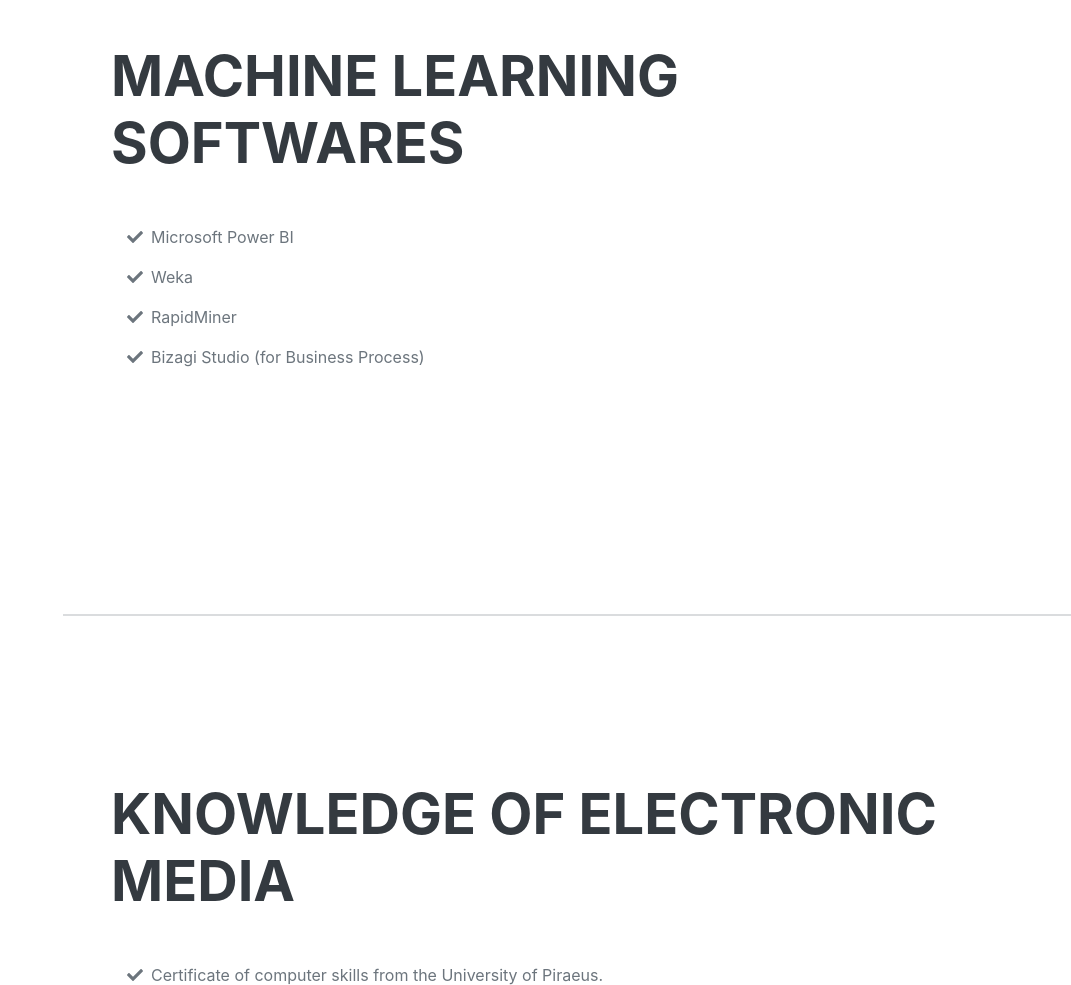
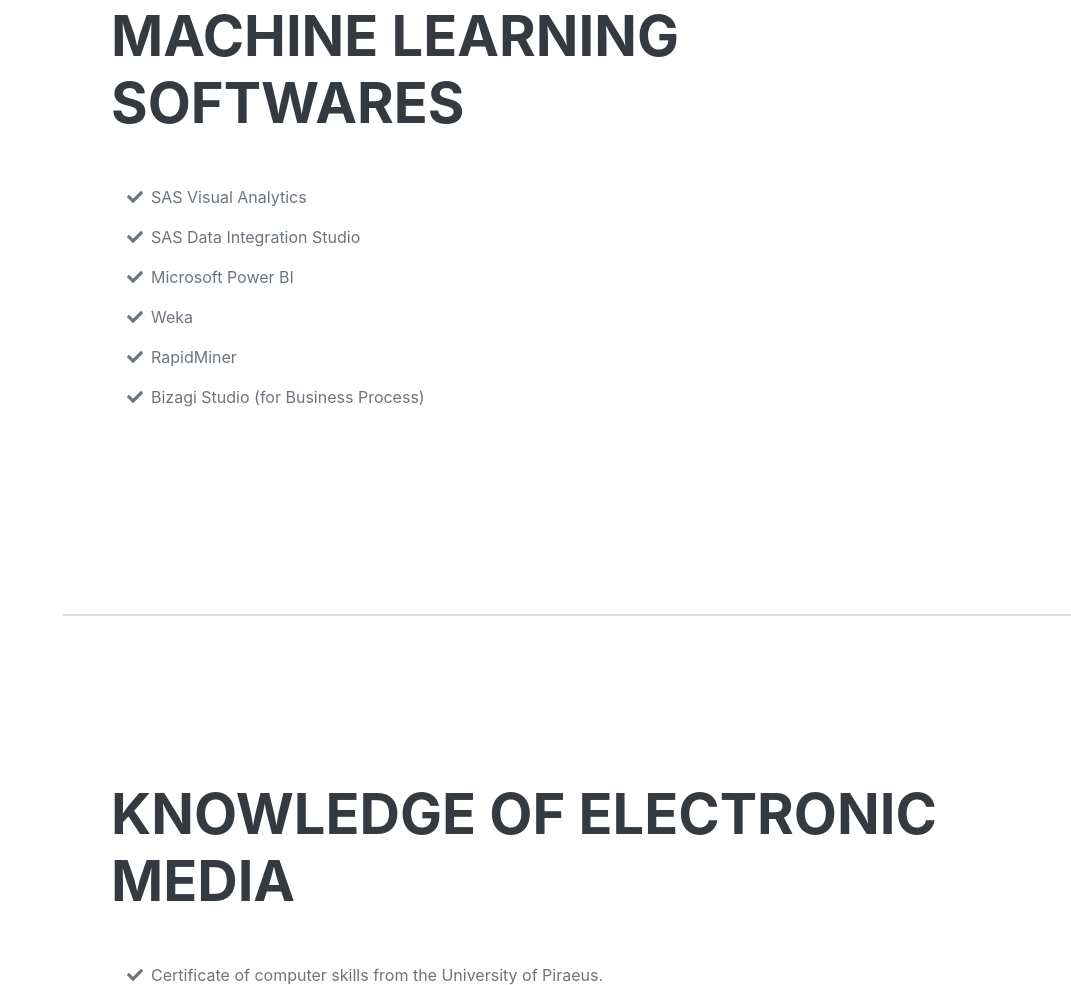
Before and after one commit to Giorgos-Panagiotakopoulos/Giorgos.Github.Io, a plain HTML site: page index.html in a window 1280 px wide. Shown: the part 5416-6401 px from the top of the page, without its empty margins (209-1280 px from the left). Drawn offline with nearby package versions, Linux system fonts and the light colour scheme; a web font is replaced by a local one.

Commit message:
index.html

```diff
--- a/index.html
+++ b/index.html
@@ -298,6 +298,18 @@
                 <div class="resume-section-content">
                     <h2 class="mb-5">Machine Learning Softwares</h2>
                     <ul class="fa-ul mb-0">
+                         <p>
+                        <li>
+                            <span class="fa-li"><i class="fas fa-check"></i></span>
+                            SAS Visual Analytics
+
+                         </p>
+                         <p>
+                        <li>
+                            <span class="fa-li"><i class="fas fa-check"></i></span>
+                            SAS Data Integration Studio
+
+                         </p>
                         <p>
                         <li>
                             <span class="fa-li"><i class="fas fa-check"></i></span>
```
